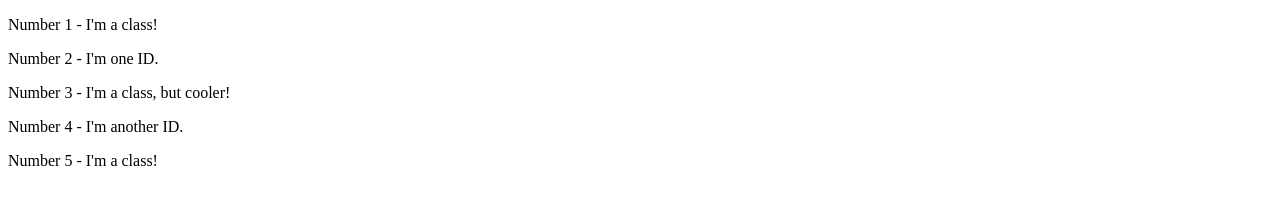
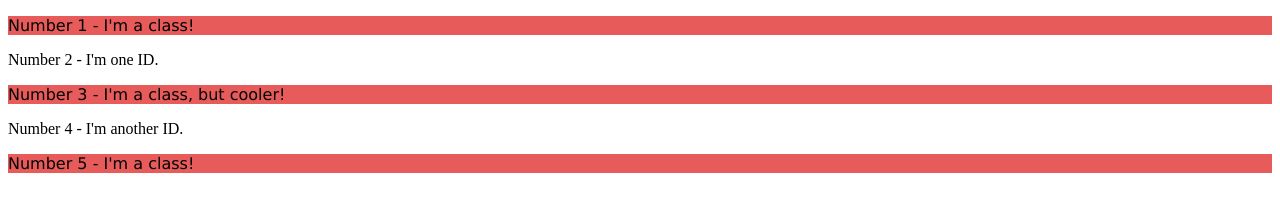
Before and after one commit to ShannonAustinHoward/css-solutions, a plain HTML site: page foundations/02-class-id-selectors/index.html in a window 1280 px wide. Drawn offline with Linux system fonts and the light colour scheme.

Commit message:
Create odd-number class

```diff
--- a/foundations/02-class-id-selectors/index.html
+++ b/foundations/02-class-id-selectors/index.html
@@ -8,10 +8,10 @@
     <link rel="stylesheet" href="style.css">
   </head>
   <body>
-    <p>Number 1 - I'm a class!</p>
+    <p class="odd-number">Number 1 - I'm a class!</p>
     <div>Number 2 - I'm one ID.</div>
-    <p>Number 3 - I'm a class, but cooler!</p>
+    <p class="odd-number">Number 3 - I'm a class, but cooler!</p>
     <div>Number 4 - I'm another ID.</div>
-    <p>Number 5 - I'm a class!</p>
+    <p class="odd-number">Number 5 - I'm a class!</p>
   </body>
 </html>
--- a/foundations/02-class-id-selectors/style.css
+++ b/foundations/02-class-id-selectors/style.css
@@ -0,0 +1,4 @@
+.odd-number {
+    background-color: rgb(231, 91, 91);
+    font-family: "Verdana", "DejaVu Sans", sans-serif;
+}
```
